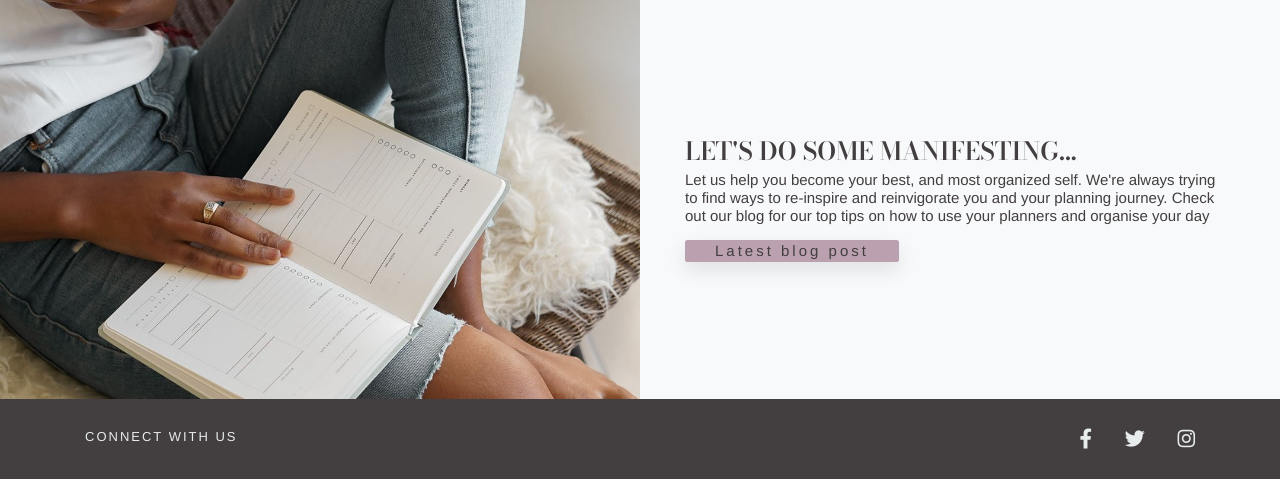
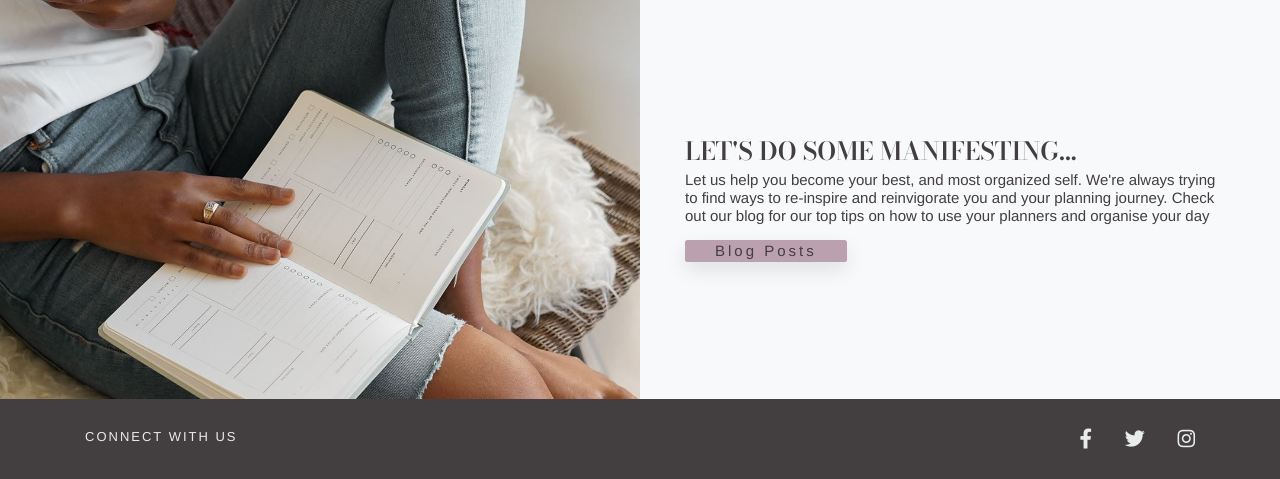
Before and after one commit to yipmunallen/fourth-milestone-project, a Django app: page / in a window 1280 px wide. Shown: the part 1564-2043 px from the top of the page. Run offline with Django 3.2, Linux system fonts and the light colour scheme; some libraries are stand-ins or nearby versions.

Commit message:
Updated blog button in "index.html"

```diff
--- a/home/templates/home/index.html
+++ b/home/templates/home/index.html
@@ -99,7 +99,9 @@
                         We're always trying to find ways to re-inspire and reinvigorate you and your planning journey.
                         Check out our blog for our top tips on how to use your planners and organise your day
                     </h4>
-                    <span><a class="btn button"  href="{% url 'posts' %}">Latest blog post</a>  </span>
+                    <span>
+                        <a class="btn button" href="{% url 'posts' %}">Blog Posts</a>
+                    </span>
                 </div>
             </div>
         </div>
```
